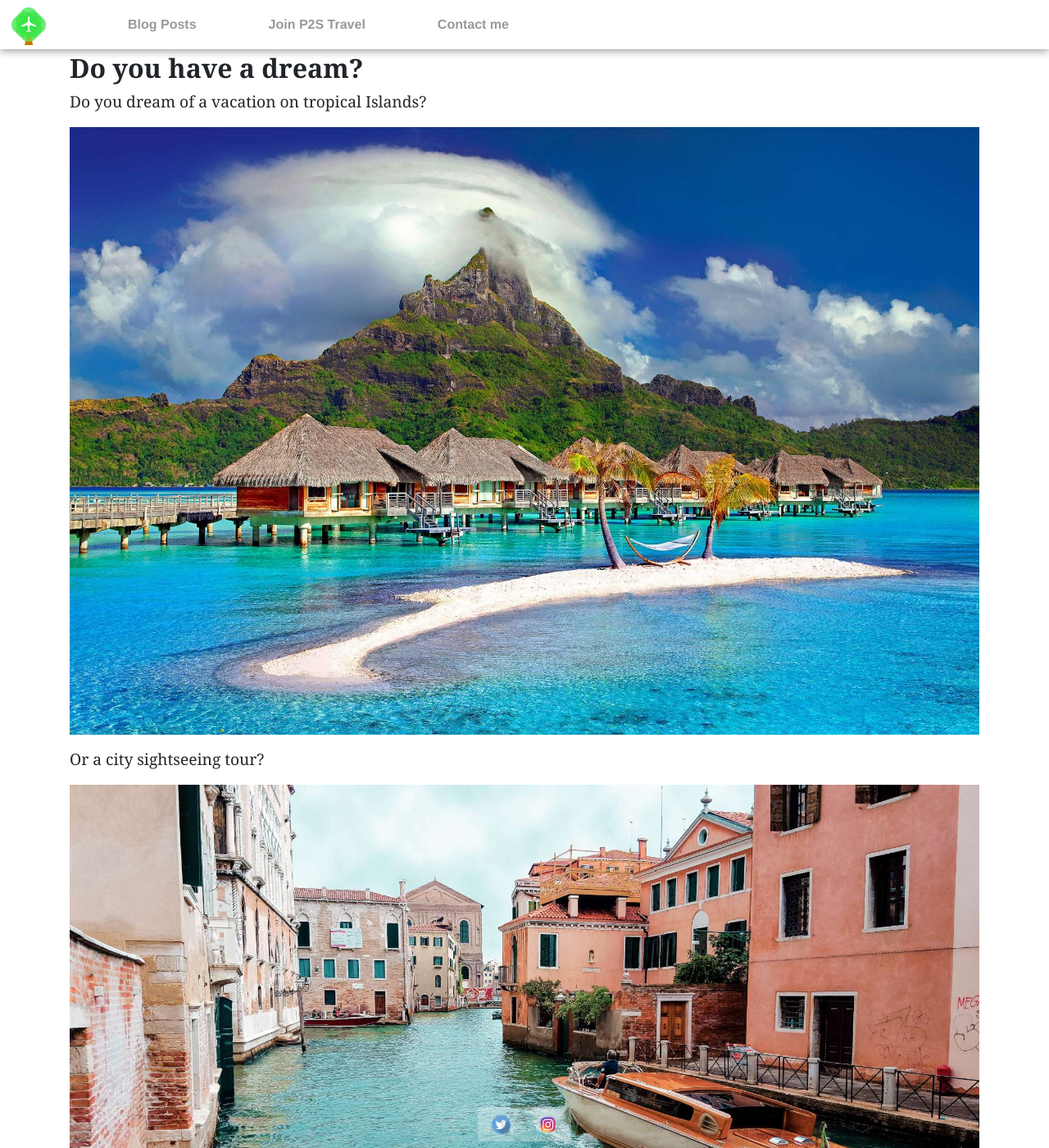
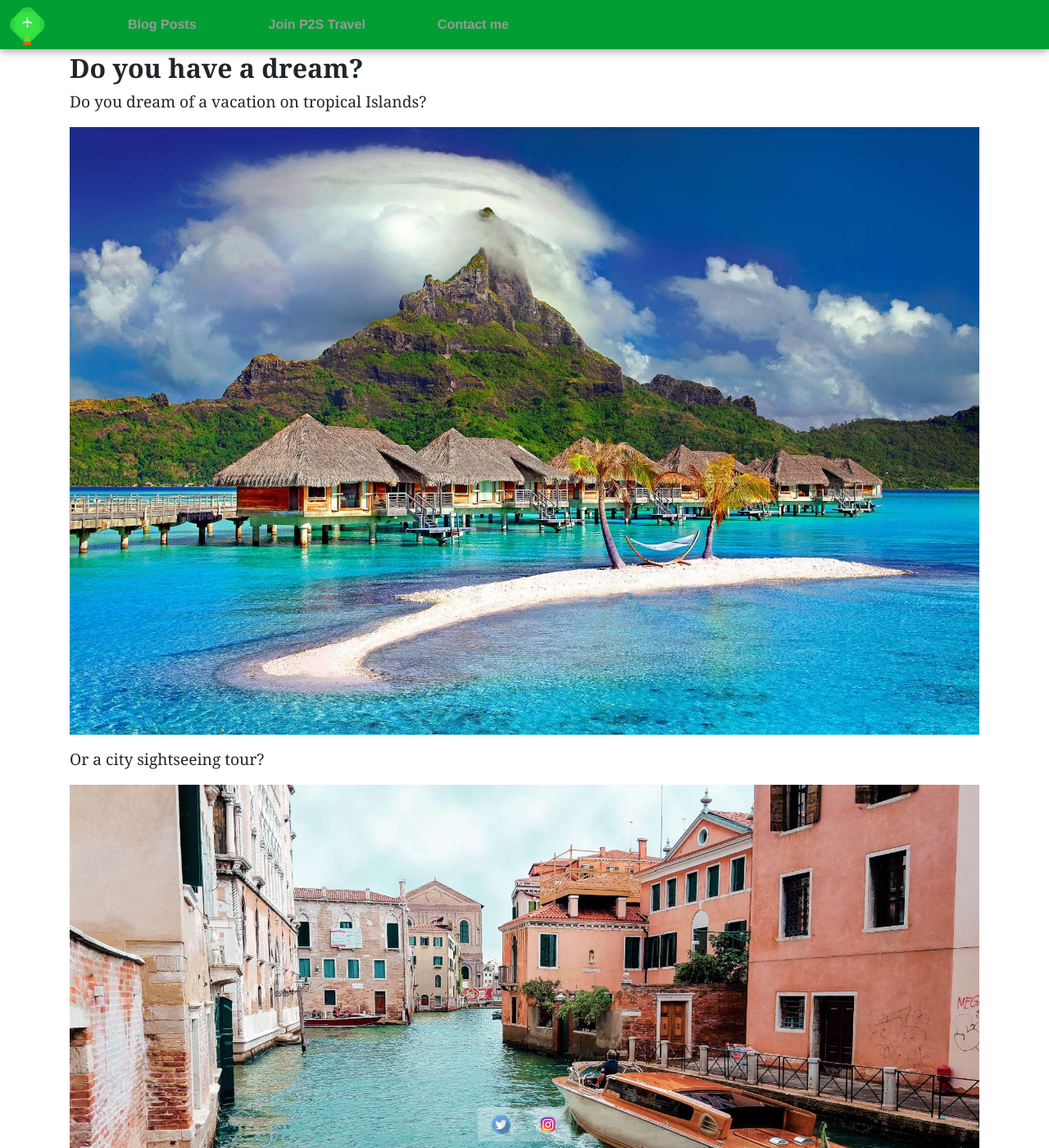
Before and after one commit to jdtravelp2s/jdtravelp2s.github.io, a Jekyll site: the page built from index.md, in a window 1280 px wide and 1400 px high. Shown: the whole window at 82% size. Built offline with Jekyll 4.4.1, drawn with Linux system fonts in a browser that asks for light colours.

Commit message:
changing logo + navbar color

```diff
--- a/css/main.css
+++ b/css/main.css
@@ -5,14 +5,18 @@ body {
 nav {
 	padding-top: 0;
 	position: fixed !important;
-	background-color: #fff;
+	background-color: #009E33;
 	margin-top: 0;
 	z-index: 99;
 }
 
 .nav-item {
   	align-self: center;
-	background-color: white;
+	background-color: #009E33;
+}
+
+.nav-item:hover {
+	background-color: #00AF11;
 }
 
 .navbar-light {
@@ -32,7 +36,7 @@ nav {
 }
 
 #nav-link-top:hover {
-	color: #222;
+	color: #EEE;
 }
 
 .navbar-toggler {
```
Also changed, not shown: assets/icons/Logo01.png.
